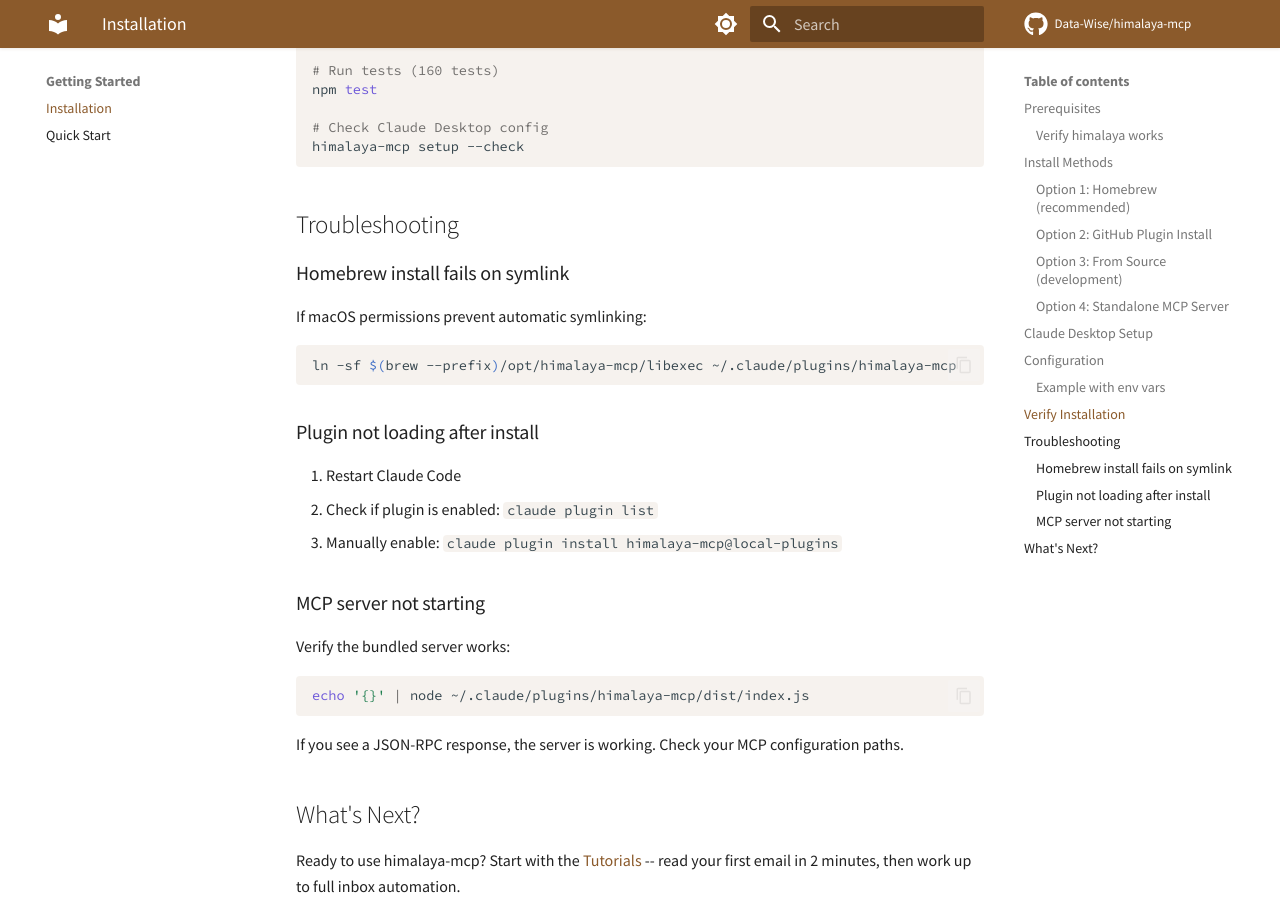
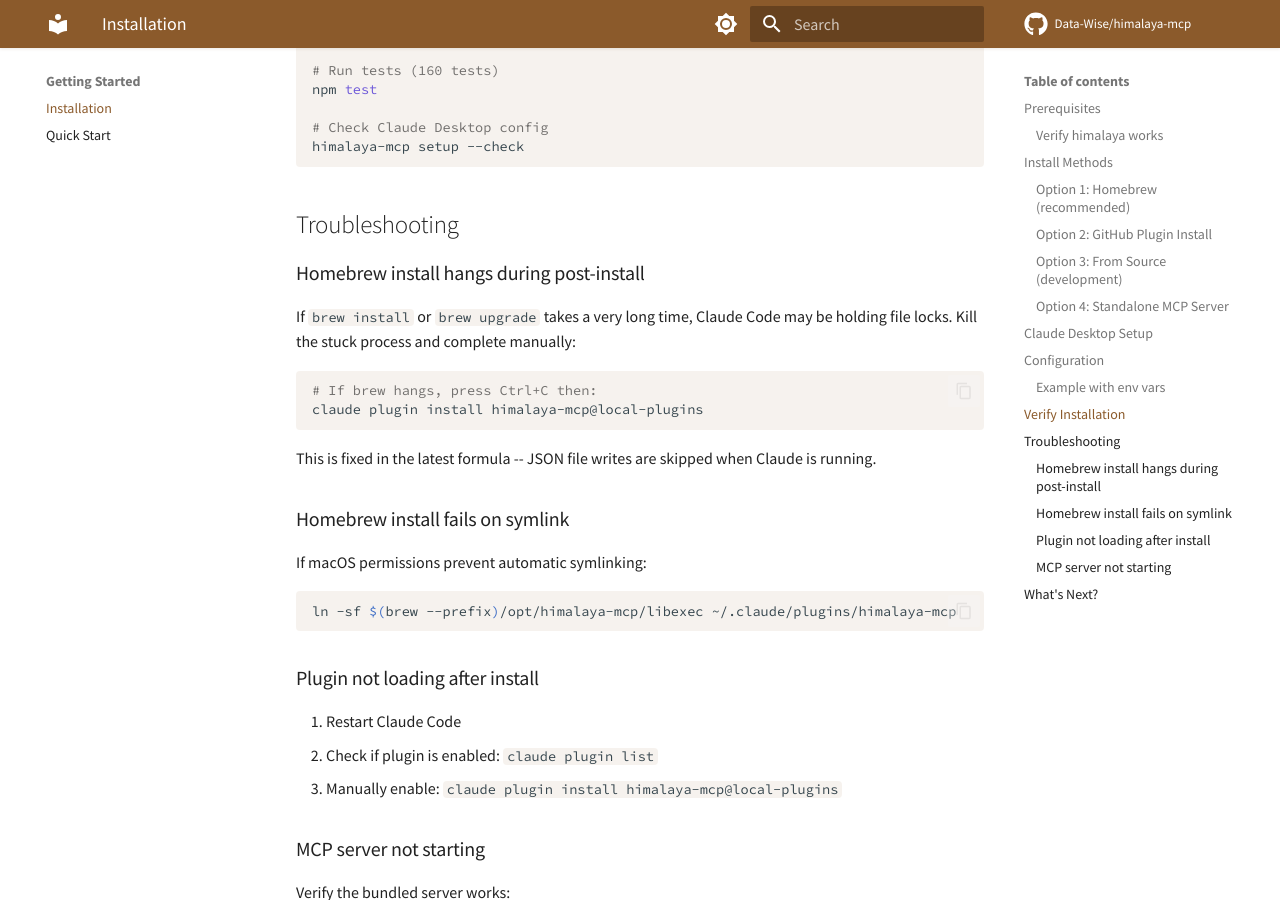
Before and after one commit to Data-Wise/himalaya-mcp, an MkDocs documentation site: the page built from docs/getting-started/installation.md, in a window 1280 px wide and 900 px high, scrolled down 3433 px. Built offline with MkDocs 1.6.1 and Material for MkDocs 9.7.7, drawn with Linux system fonts in a browser that asks for light colours; comment, search, counter and statistics services are not loaded.

Commit message:
docs: update site for post-install fix and cross-repo auth
- architecture.md: release flow shows persist-credentials + direct push
- packaging.md: post-install pgrep guard, cross-repo auth section
- installation.md: troubleshooting for brew hang during post-install

Co-Authored-By: Claude Opus 4.6 <noreply@anthropic.com>

````diff
--- a/docs/getting-started/installation.md
+++ b/docs/getting-started/installation.md
@@ -154,6 +154,17 @@ himalaya-mcp setup --check
 
 ## Troubleshooting
 
+### Homebrew install hangs during post-install
+
+If `brew install` or `brew upgrade` takes a very long time, Claude Code may be holding file locks. Kill the stuck process and complete manually:
+
+```bash
+# If brew hangs, press Ctrl+C then:
+claude plugin install himalaya-mcp@local-plugins
+```
+
+This is fixed in the latest formula -- JSON file writes are skipped when Claude is running.
+
 ### Homebrew install fails on symlink
 
 If macOS permissions prevent automatic symlinking:
````
Also changed, not shown: docs/guide/packaging.md (+12 -5 lines), docs/reference/architecture.md (+3 -1 lines).
